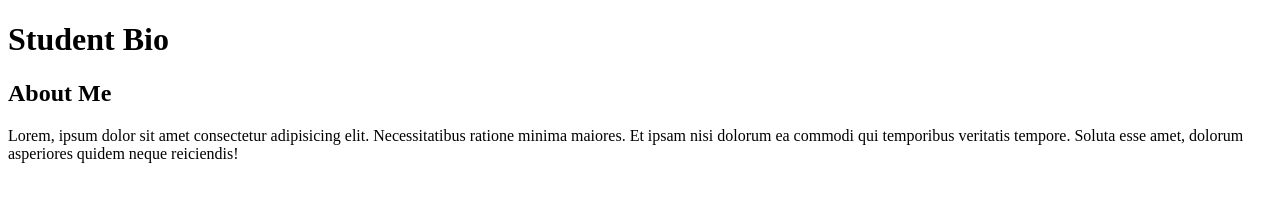
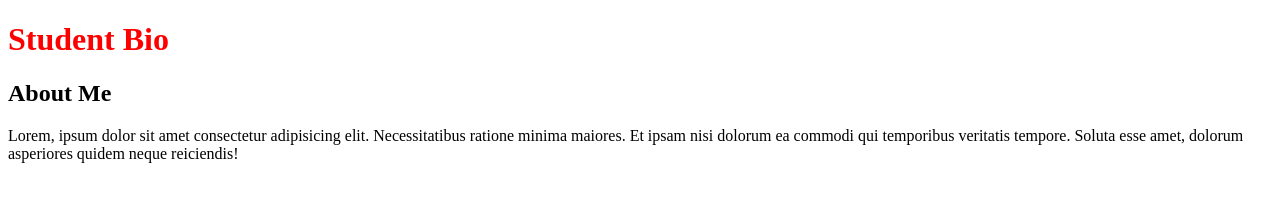
Before and after one commit to MonkeyInitiatives/MonkeyInitiatives.github.io, a plain HTML site: page index.html in a window 1280 px wide. Drawn offline with Linux system fonts and the light colour scheme.

Commit message:
Added css

```diff
--- a/index.html
+++ b/index.html
@@ -8,7 +8,7 @@
   <title>Bio Page</title>
 
   <!-- This critical line points your HTML to the CSS file. Notice the "relative" pathway  -->
-  <!-- <link rel="stylesheet" type="text/css" href="style.css"> -->
+  <link rel="stylesheet" type="text/css" href="style.css">
 </head>
 
 <body>
--- /dev/null
+++ b/style.css
@@ -0,0 +1,3 @@
+h1{
+    color: red;
+}
```
